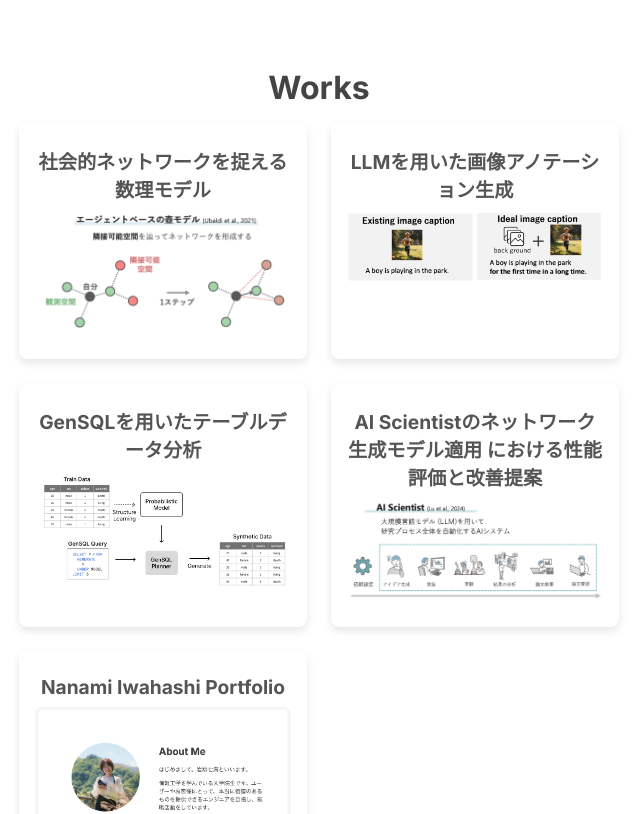
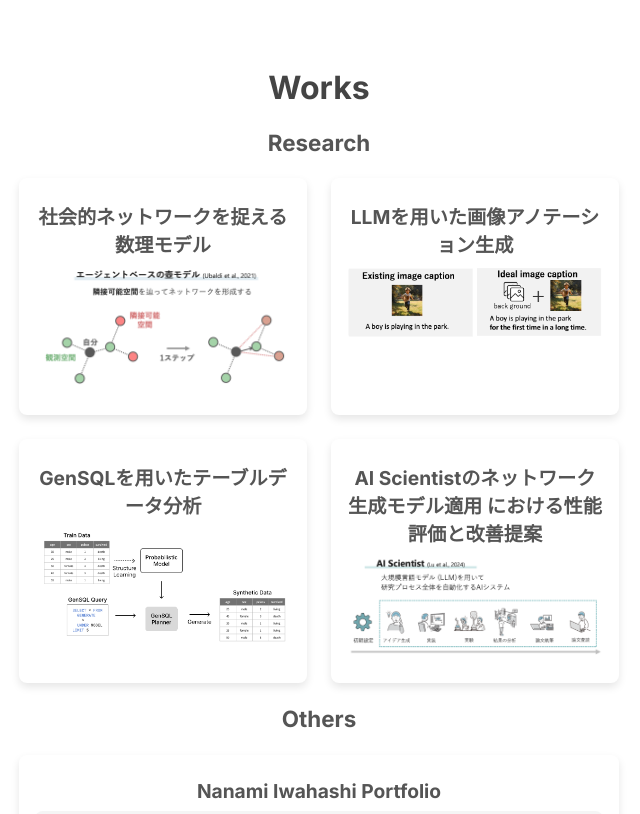
Before and after one commit to krmr73/portfolio, a Next.js app: page / in a window 1280 px wide. Shown: the part 1820-2634 px from the top of the page, without its empty margins (321-961 px from the left). Built offline with nearby package versions, Linux system fonts and the light colour scheme.

Commit message:
fix: 研究関連とその他に分ける

```diff
--- a/src/components/Works.tsx
+++ b/src/components/Works.tsx
@@ -11,6 +11,7 @@ type Work = {
   image: string;
   techStack: string[];
   description: string;
+  category: "research" | "other";
   links?: {
     type: "論文" | "GitHub" | "デモサイト";
     title?: string;
@@ -18,7 +19,6 @@ type Work = {
   }[]; // 複数のリンクを持てるように
 };
 
-// プロジェクトデータの例
 const worksData: Work[] = [
   {
     title: "社会的ネットワークを捉える数理モデル",
@@ -27,6 +27,7 @@ const worksData: Work[] = [
     techStack: ["Python", "Julia"],
     description:
       "社会的ネットワークにおける多様な相互作用を捉えるエージェントベースモデルに関する研究（チーム開発）",
+    category: "research",
     links: [
       {
         type: "論文",
@@ -51,6 +52,7 @@ const worksData: Work[] = [
     image: "/images/works/anotation.png",
     techStack: ["Python", "OpenAI API"],
     description: "LLMを用いた画像アノテーション生成（チーム開発）",
+    category: "research",
     links: [
       {
         type: "論文",
@@ -65,6 +67,7 @@ const worksData: Work[] = [
     image: "/images/works/genSQL.png",
     techStack: ["Python", "GenSQL"],
     description: "GenSQLを適用し、テーブルデータの分析を行う",
+    category: "research",
   },
   {
     title:
@@ -74,6 +77,7 @@ const worksData: Work[] = [
     techStack: ["Python", "OpenAI API"],
     description:
       "ネットワーク生成モデルの新しいアイデアの提案をAI Scientist によって行い、生成されるアイデアの品質を改善する",
+    category: "research",
   },
   {
     title: "Nanami Iwahashi Portfolio",
@@ -81,6 +85,7 @@ const worksData: Work[] = [
     image: "/images/works/portfolio.png",
     techStack: ["React", "Next.js", "TypeScript", "HTML/CSS"],
     description: "このポートフォリオサイト。",
+    category: "other",
     links: [{ type: "GitHub", url: "https://github.com/krmr73/portfolio" }],
   },
   // 他のプロジェクトを追加
@@ -90,23 +95,48 @@ const worksData: Work[] = [
 const Works: React.FC = () => {
   const [selectedWork, setSelectedWork] = useState<Work | null>(null);
 
-  const openModal = (work: Work) => {
-    setSelectedWork(work);
-  };
-
-  const closeModal = () => {
-    setSelectedWork(null);
-  };
-
   return (
     <section className={styles.section}>
       <h2 className={styles.title}>Works</h2>
+      <WorkSection
+        title="Research"
+        works={worksData}
+        category="research"
+        onSelectWork={setSelectedWork}
+      />
+      <WorkSection
+        title="Others"
+        works={worksData}
+        category="other"
+        onSelectWork={setSelectedWork}
+      />
+      {selectedWork && (
+        <WorkModal work={selectedWork} onClose={() => setSelectedWork(null)} />
+      )}
+    </section>
+  );
+};
+
+export default Works;
+
+// Workセクション
+const WorkSection: React.FC<{
+  title: string;
+  works: Work[];
+  category: Work["category"];
+  onSelectWork: (work: Work) => void;
+}> = ({ title, works, category, onSelectWork }) => {
+  const filteredWorks = works.filter((work) => work.category === category);
+
+  return (
+    <>
+      <h3 className={styles.subtitle}>{title}</h3>
       <div className={styles.grid}>
-        {worksData.map((work, index) => (
+        {filteredWorks.map((work, index) => (
           <div
             key={index}
             className={styles.card}
-            onClick={() => openModal(work)}
+            onClick={() => onSelectWork(work)}
           >
             <h3 className={styles.cardTitle}>{work.title}</h3>
             <Image
@@ -114,43 +144,49 @@ const Works: React.FC = () => {
               alt={work.title}
               className={styles.image}
               layout="intrinsic"
-              width={500}
-              height={300}
+              width={1000}
+              height={600}
+              quality={90}
             />
           </div>
         ))}
       </div>
+    </>
+  );
+};
 
-      {/* モーダル */}
-      {selectedWork && (
-        <div className={styles.modalOverlay} onClick={closeModal}>
-          <div
-            className={styles.modalContent}
-            onClick={(e) => e.stopPropagation()}
-          >
-            <button className={styles.closeButton} onClick={closeModal}>
+// モーダルコンポーネント
+const WorkModal: React.FC<{ work: Work; onClose: () => void }> = ({
+  work,
+  onClose,
+}) => {
+  return (
+    <div className={styles.modalOverlay} onClick={onClose}>
+      <div className={styles.modalContent} onClick={(e) => e.stopPropagation()}>
+        <button className={styles.closeButton} onClick={onClose}>
           &times;
         </button>
-            <h3>{selectedWork.title}</h3>
+        <h3>{work.title}</h3>
         <Image
-              src={selectedWork.image}
-              alt={selectedWork.title}
+          src={work.image}
+          alt={work.title}
           className={styles.image}
           layout="intrinsic"
           width={500}
           height={300}
+          quality={90}
         />
-            <p>{selectedWork.period}</p>
-            <p>{selectedWork.description}</p>
+        <p>{work.period}</p>
+        <p>{work.description}</p>
         <ul className={styles.techList}>
-              {selectedWork.techStack.map((tech, i) => (
+          {work.techStack.map((tech, i) => (
             <li key={i} className={styles.techItem}>
               {tech}
             </li>
           ))}
         </ul>
         <div className={styles.links}>
-              {selectedWork.links?.map((link, i) => (
+          {work.links?.map((link, i) => (
             <div key={i} className={styles.linkItem}>
               <span className={styles.linkType}>{link.type}:</span>{" "}
               <a
@@ -166,9 +202,5 @@ const Works: React.FC = () => {
         </div>
       </div>
     </div>
-      )}
-    </section>
   );
 };
-
-export default Works;
```
Lines whose indentation alone changed are shown as unchanged.
